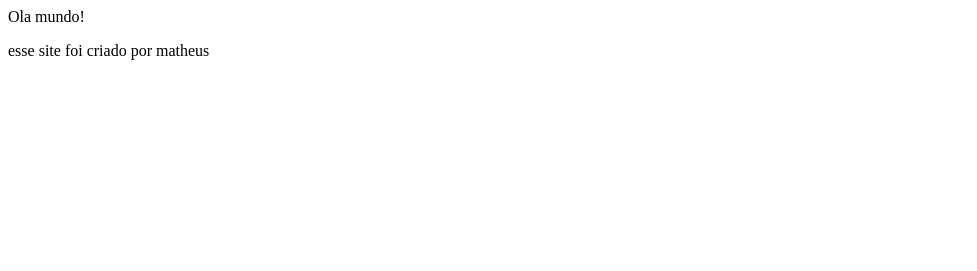
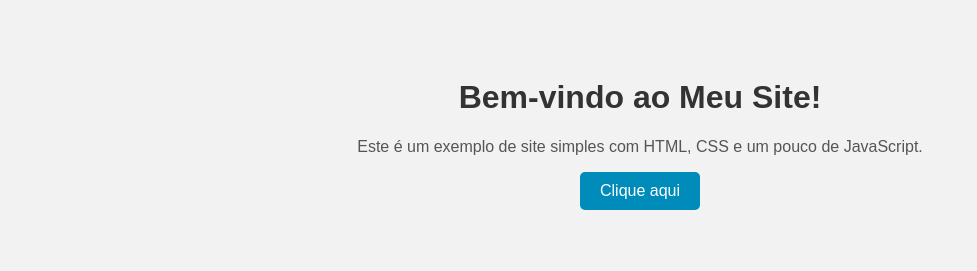
Before and after one commit to mkill34/Qualquer-coisa-, a plain HTML site: page index.html in a window 1280 px wide. Shown: the whole page, without its empty margins (0-977 px from the left). Drawn offline with Linux system fonts and the light colour scheme.

Commit message:
Update index.html

```diff
--- a/index.html
+++ b/index.html
@@ -1,9 +1,48 @@
-<html>
+<!DOCTYPE html>
+<html lang="pt-BR">
 <head>
-<title> Ola mundo! </title>
+  <meta charset="UTF-8">
+  <title>Meu Site Simples</title>
+  <style>
+    body {
+      font-family: Arial, sans-serif;
+      background-color: #f2f2f2;
+      text-align: center;
+      padding: 50px;
+    }
+
+    h1 {
+      color: #333;
+    }
+
+    p {
+      color: #555;
+    }
+
+    button {
+      background-color: #008CBA;
+      color: white;
+      padding: 10px 20px;
+      font-size: 16px;
+      border: none;
+      cursor: pointer;
+      border-radius: 5px;
+    }
+
+    button:hover {
+      background-color: #005f6a;
+    }
+  </style>
 </head>
-<body style="background-color:#788eff>
-<p> Ola mundo!</p>
-  <p> esse site foi criado por matheus</p>
+<body>
+  <h1>Bem-vindo ao Meu Site!</h1>
+  <p>Este é um exemplo de site simples com HTML, CSS e um pouco de JavaScript.</p>
+  <button onclick="mostrarMensagem()">Clique aqui</button>
+
+  <script>
+    function mostrarMensagem() {
+      alert('Olá! Obrigado por visitar meu site 😊');
+    }
+  </script>
 </body>
 </html>
```
